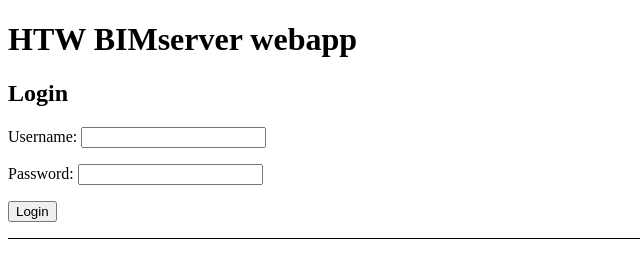
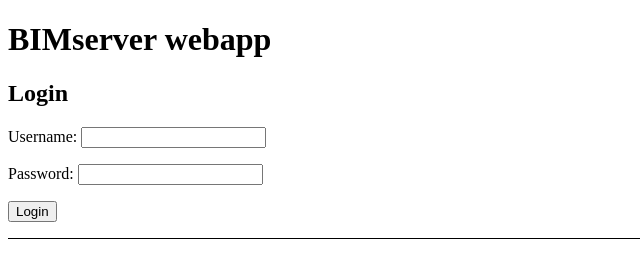
Before and after one commit to bauinformatik/bimserver-webapp, a plain HTML site: page index.html in a window 1280 px wide. Shown: the whole page, without its empty margins (0-640 px from the left). Drawn offline with Linux system fonts and the light colour scheme.

Commit message:
index page title

```diff
--- a/index.html
+++ b/index.html
@@ -7,7 +7,7 @@
     <link rel="stylesheet" type="text/css" href="style.css" />
 </head>
 <body>
-<h1>HTW BIMserver webapp</h1>
+<h1>BIMserver webapp</h1>
 <form id="login">
     <h2>Login</h2>
     <p> Username: <input type="email" id="user"/> </p>
```
